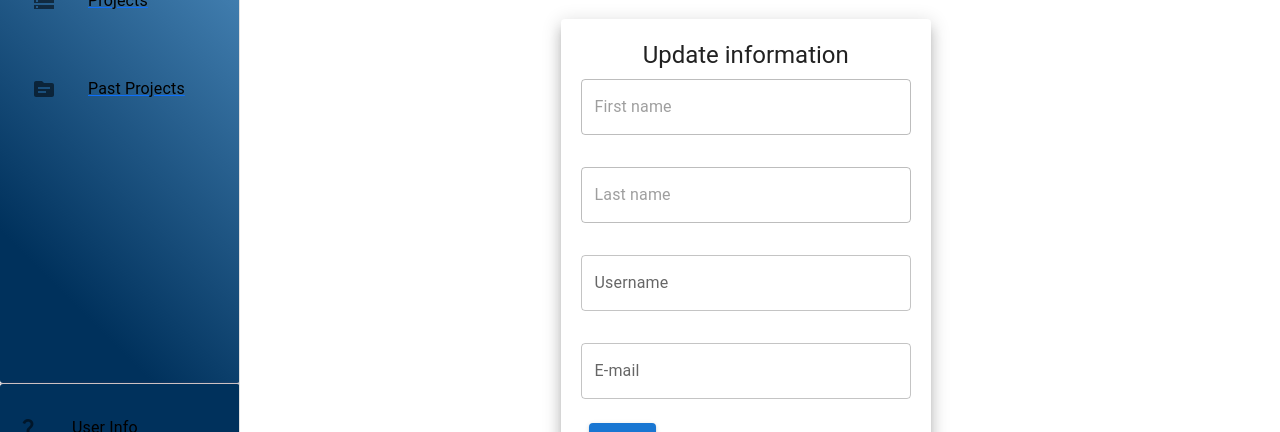
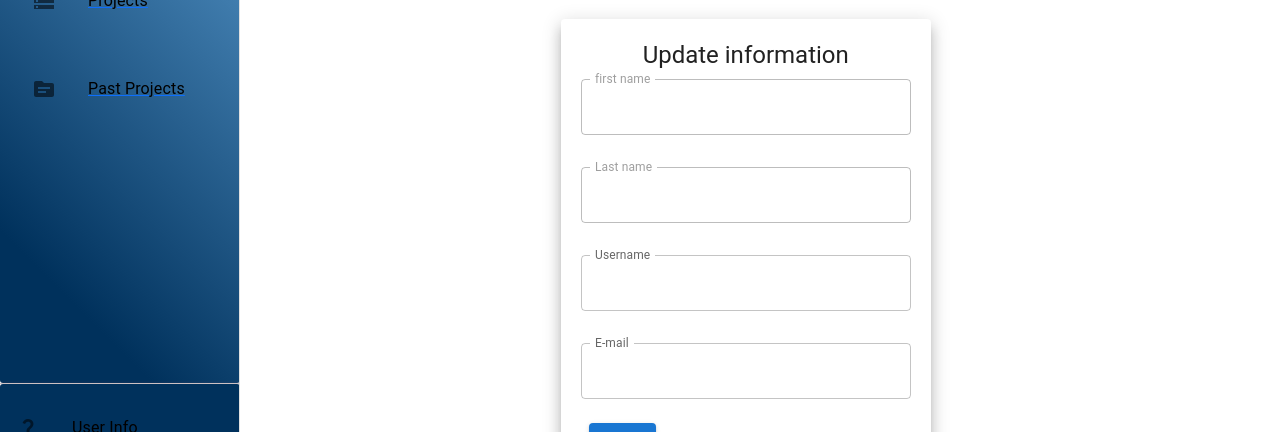
Before and after one commit to jurrewolff/volunteer-computing, a React (Create React App) app in the folder flask_react/: page /account in a window 1280 px wide. Shown: the part 204-636 px from the top of the page. Built offline with nearby package versions, Linux system fonts and the light colour scheme; no server answers.

Commit message:
Account page now shows user info.

```diff
--- a/flask_react/src/Pages/Account.js
+++ b/flask_react/src/Pages/Account.js
@@ -1,24 +1,6 @@
-import PropTypes from 'prop-types';
 import Box from '@mui/material/Box';
-import Table from '@mui/material/Table';
 import Paper from '@mui/material/Paper';
-import Switch from '@mui/material/Switch';
-import Toolbar from '@mui/material/Toolbar';
-import Tooltip from '@mui/material/Tooltip';
-import { visuallyHidden } from '@mui/utils';
-import { alpha } from '@mui/material/styles';
-import TableRow from '@mui/material/TableRow';
-import Checkbox from '@mui/material/Checkbox';
-import TableBody from '@mui/material/TableBody';
-import TableCell from '@mui/material/TableCell';
-import TableHead from '@mui/material/TableHead';
 import Typography from '@mui/material/Typography';
-import IconButton from '@mui/material/IconButton';
-import DeleteIcon from '@mui/icons-material/Delete';
-import TableContainer from '@mui/material/TableContainer';
-import TableSortLabel from '@mui/material/TableSortLabel';
-import FilterListIcon from '@mui/icons-material/FilterList';
-import TablePagination from '@mui/material/TablePagination';
 import Divider from '@mui/material/Divider';
 import Container from '@mui/material/Container';
 import Grid from '@mui/material/Grid';
@@ -30,7 +12,6 @@ import PermanentDrawerLeft from '../Components/SideMenu';
 import ResponsiveAppBar from '../Components/Navbar'
 import { ThemeProvider } from '@material-ui/core/styles'
 import { theme } from '../Components/Theme'
-
 
 import Cookies from 'js-cookie'
 
@@ -54,6 +35,8 @@ export default function Account() {
 
     const [isScientist, setIsScientist] = useState(true);
 
+    const [user, setUser] = useState({});
+
     useEffect(() => {
         if (Cookies.get("is_researcher") === "1") {
             setIsScientist(true);
@@ -67,6 +50,22 @@ export default function Account() {
         setEmail(Cookies.get("email"))
     }, [])
 
+
+
+    useEffect(() => {
+        const requestOptions = {
+            method: 'GET',
+            headers: {
+                'username': Cookies.get("name"),
+            }
+        };
+
+        fetch("/api/userdata", requestOptions)
+            .then(res => res.json())
+            .then(result => {
+                setUser(result.data)
+            })
+    }, []);
 
     return (
         <ThemeProvider theme={theme}>
@@ -119,9 +118,10 @@ export default function Account() {
                                                 disabled
                                                 fullWidth
                                                 id="fname"
-                                                label="First name"
-                                                value={fname}
+                                                label="first name"
+                                                value={user.first_name}
                                                 variant="outlined"
+                                                InputLabelProps={{ shrink: true }}
                                             />
                                         }
                                     </Grid>
@@ -132,8 +132,9 @@ export default function Account() {
                                                 fullWidth
                                                 id="lname"
                                                 label="Last name"
-                                                value={lname}
+                                                value={user.last_name}
                                                 variant="outlined"
+                                                InputLabelProps={{ shrink: true }}
                                             />}
                                     </Grid>
                                     <Grid item>
@@ -141,8 +142,9 @@ export default function Account() {
                                             fullWidth
                                             id="Username"
                                             label="Username"
-                                            value={uname}
+                                            value={user.username}
                                             variant="outlined"
+                                            InputLabelProps={{ shrink: true }}
                                         />
                                     </Grid>
                                     <Grid item>
@@ -150,8 +152,9 @@ export default function Account() {
                                             fullWidth
                                             id="email"
                                             label="E-mail"
-                                            value={email}
+                                            value={user.email}
                                             variant="outlined"
+                                            InputLabelProps={{ shrink: true }}
                                         />
                                     </Grid>
                                 </Grid>
```
